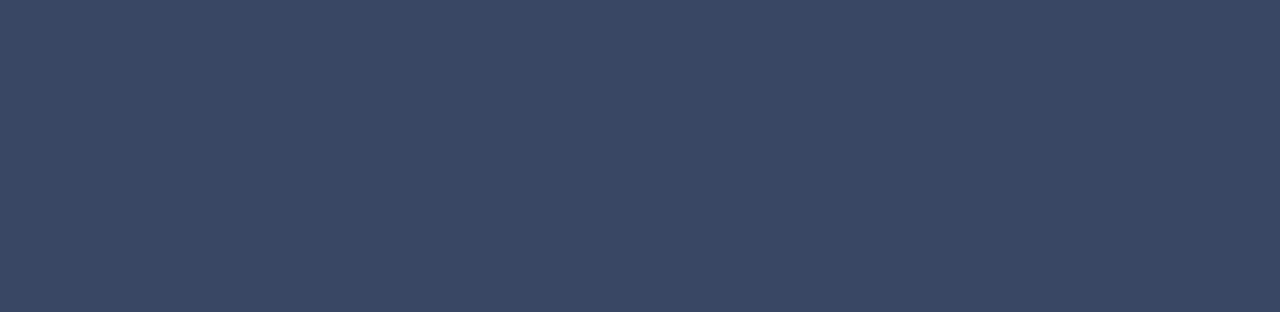
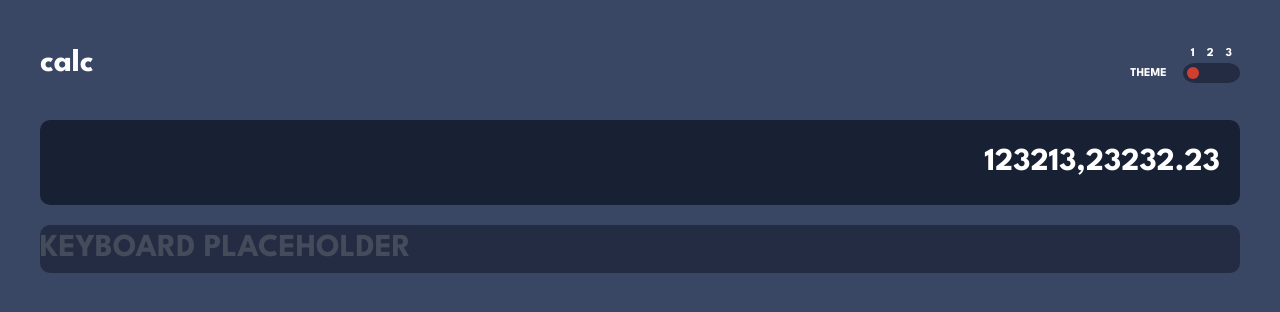
Before and after one commit to julianvv/FM-Calculator, a React (Create React App) app: page / in a window 1280 px wide. Shown: the top 312 px of the page. Built offline with nearby package versions, Linux system fonts and the light colour scheme.

Commit message:
Random commit

```diff
--- a/src/App.css
+++ b/src/App.css
@@ -25,6 +25,8 @@
   --font-size: 32px;
   --font-family: "League Spartan", sans-serif;
 
+	/* Border radius */
+	--border-radius: 10px;
 
   /* Theme transitioning */
   --dark-mode-transition: background-color 1.5s, color 1.5s;
@@ -32,7 +34,7 @@
 
 [data-theme="2"] {
   /* Backgrounds */
-	--main-background-color:hsl(0, 0%, 90%);
+  --main-background-color: hsl(0, 0%, 90%);
   --toggle-background-color: hsl(0, 5%, 81%);
   --keypad-background-color: hsl(0, 5%, 81%);
   --screen-background-color: hsl(0, 0%, 93%);
@@ -73,6 +75,7 @@
 
 /* General styling */
 
+
 body {
   background: var(--main-background-color);
   font-size: var(--font-size);
@@ -80,8 +83,19 @@ body {
   color: var(--text-color);
 }
 
-h1 {
-	font-size: inherit;
-	font-family: inherit;
+.title {
+  font-size: var(--font-size);
   color: hsl(0, 0%, 100%);
 }
+
+@media all and (max-width: 375px) {
+  .calculator {
+		margin: 20px;
+  }
+}
+
+@media all and (max-width: 1440px) and (min-width: 376px) {
+  .calculator {
+		margin: 40px;
+  }
+}
--- a/src/App.js
+++ b/src/App.js
@@ -1,13 +1,22 @@
 import "./App.css";
 import ThemeSwitcher from "./components/ThemeSwitcher.js";
+import Display from "./components/Display.js";
+import Keyboard from "./components/Keyboard.js";
 
 function App() {
   return (
     <main>
-      <div>
-        <div className="flex"></div>
-        <div className="flex"></div>
-        <div className="flex"></div>
+      <div className="calculator">
+        <div className="flex items-center">
+          <h1 className="title">calc</h1>
+          <ThemeSwitcher />
+        </div>
+        <div className="flex mt-8">
+					<Display />
+				</div>
+        <div className="flex mt-5">
+					<Keyboard />
+				</div>
       </div>
     </main>
   );
--- /dev/null
+++ b/src/components/Display.css
@@ -0,0 +1,11 @@
+.display {
+	background: var(--screen-background-color);
+	border-radius: var(--border-radius);
+	height: 85px;
+	width: 100%;
+}
+
+.display-numbers {
+	color: var(--white);
+	font-size: var(--font-size);
+}
--- /dev/null
+++ b/src/components/Display.js
@@ -0,0 +1,8 @@
+import React from "react";
+import "./Display.css";
+
+export default function Display() {
+  return <div className="display flex justify-end items-center pr-5">
+		<p className="display-numbers">123213,23232.23</p>
+	</div>;
+}
--- /dev/null
+++ b/src/components/Keyboard.css
@@ -0,0 +1,6 @@
+.keyboard {
+	background: var(--keypad-background-color);
+	border-radius: var(--border-radius);
+	height: 100%;
+	width: 100%;
+}
--- /dev/null
+++ b/src/components/Keyboard.js
@@ -0,0 +1,10 @@
+import React from 'react'
+import "./Keyboard.css";
+
+export default function Keyboard() {
+	return (
+		<div className='keyboard'>
+			KEYBOARD PLACEHOLDER
+		</div>
+	)
+}
--- /dev/null
+++ b/src/components/ThemeSwitcher.css
@@ -0,0 +1,29 @@
+* {
+	--theme-switch-font-size: 12px;
+}
+
+.ball {
+	background: var(--submit-key-background);
+	border-radius: 100%;
+	margin-left: 4px;
+	height: 12px;
+	width: 12px;
+}
+
+.slider {
+	background: var(--toggle-background-color);
+	border-radius: 20%/50%;
+	width: 100%;
+	height: 20px;
+}
+
+.theme-text {
+	color: var(--white);
+	font-size: var(--theme-switch-font-size);
+	text-transform: uppercase;
+}
+
+.theme-number {
+	color: var(--white);
+	font-size: var(--theme-switch-font-size);
+}
--- a/src/components/ThemeSwitcher.js
+++ b/src/components/ThemeSwitcher.js
@@ -1,7 +1,20 @@
-import React from 'react'
+import React from "react";
+import "./ThemeSwitcher.css";
 
 export default function ThemeSwitcher() {
-	return (
-		<div>ThemeSwitcher</div>
-	)
+  return (
+    <div className="ml-auto flex items-end">
+      <p className="theme-text mr-4">theme</p>
+      <div className="flex flex-col">
+        <div className="flex gap-3 mx-2">
+          <p className="theme-number">1</p>
+          <p className="theme-number">2</p>
+          <p className="theme-number">3</p>
+        </div>
+        <div className="slider flex items-center">
+          <div className="ball" />
+        </div>
+      </div>
+    </div>
+  );
 }
```
Lines whose indentation alone changed are shown as unchanged.
